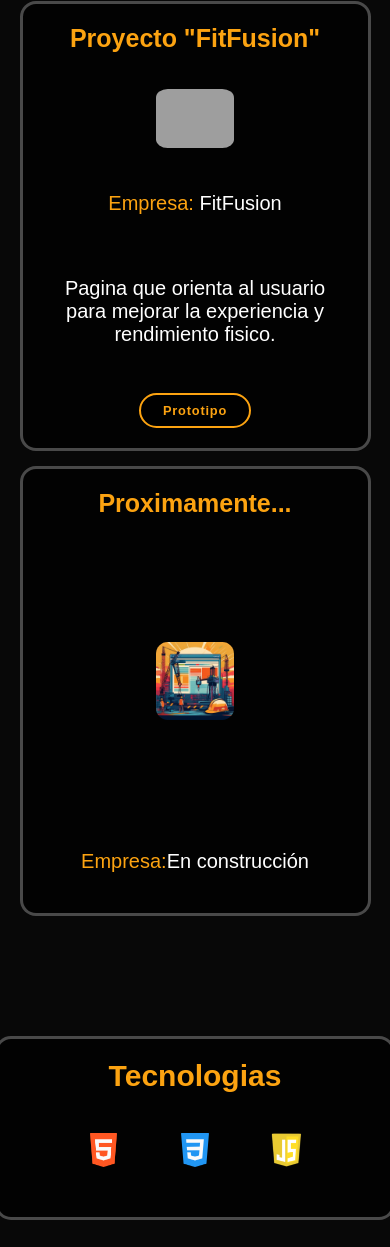
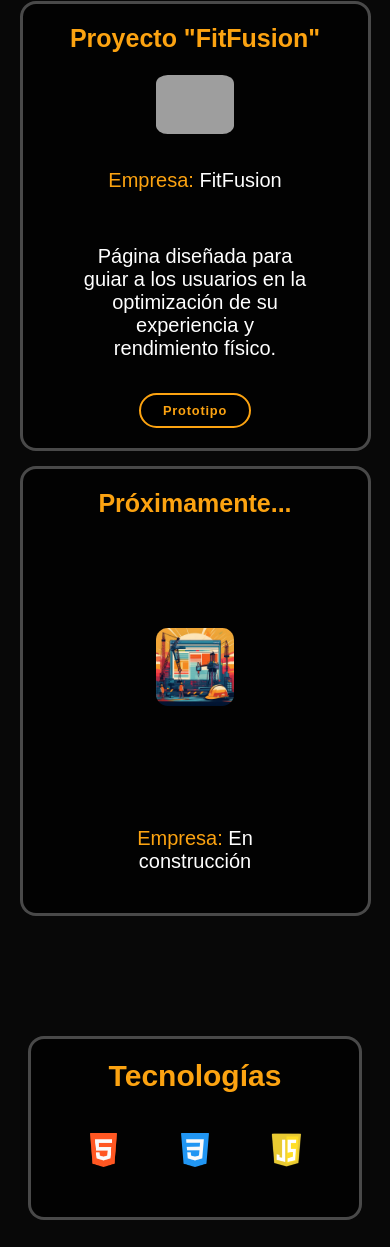
Before and after one commit to nkryc/Parcial-2, a plain HTML site: page portafolio.html in a window 390 px wide. Shown: the part 493-1740 px from the top of the page. Drawn offline with nearby package versions, Linux system fonts and the light colour scheme; grey boxes are pictures that could not be loaded.

Commit message:
retoques

```diff
--- a/css/estilos.css
+++ b/css/estilos.css
@@ -614,6 +614,11 @@ max-width: 1000px;
         padding: 10px;
     }
 
+    .tecnologia-cajita {
+        max-width: 95%;
+        padding: 10px;
+    }
+
 }
 .soporte .heading{
     font-size: 50px;
@@ -883,12 +888,11 @@ max-width: 1000px;
 }
 
 .proyecto-cajita p {
-    margin-top: 15px;
     text-align: center;
     justify-content: center;
     font-size: 20px;
     max-width: 400px;
-    margin-bottom: 20px;
+    margin: 20px;
 }
 
 .tecnologia {
--- a/portafolio.html
+++ b/portafolio.html
@@ -54,21 +54,21 @@
                 <h2>Proyecto "FitFusion"</h2>
                 <a href="index.html"><img src="img/logo-inicio.png" alt="Pagina Gym"></a>
                     <p><span>Empresa:</span> FitFusion</p>
-                    <p>Pagina que orienta al usuario para mejorar la experiencia y rendimiento fisico.</p>
+                    <p>Página diseñada para guiar a los usuarios en la optimización de su experiencia y rendimiento físico.</p>
                     <div class="botones">
                         <a href="https://www.figma.com/design/nv2qkXlOCU5SS9Zm8y2VbT/FitFusion?node-id=1-20&t=uEFj5N9mIAukbsR5-1" class="boton">Prototipo</a>
                     </div>
 
             </div>
             <div class="proyecto-cajita">
-                <h2>Proximamente...</h2>
+                <h2>Próximamente...</h2>
                 <img src="img/Proximamente.jpeg" alt="En construcción">
-                  <p> <span>Empresa:</span>En construcción</p>
+                  <p> <span>Empresa:</span> En construcción</p>
             </div>
         </div>
         <div class="tecnologia">
             <div class="tecnologia-cajita">
-                <h2>Tecnologias</h2>
+                <h2>Tecnologías</h2>
                 <div class="tecnologia-imagenes">
                     <img src="img/html-5.png" alt="Html">
 
```
